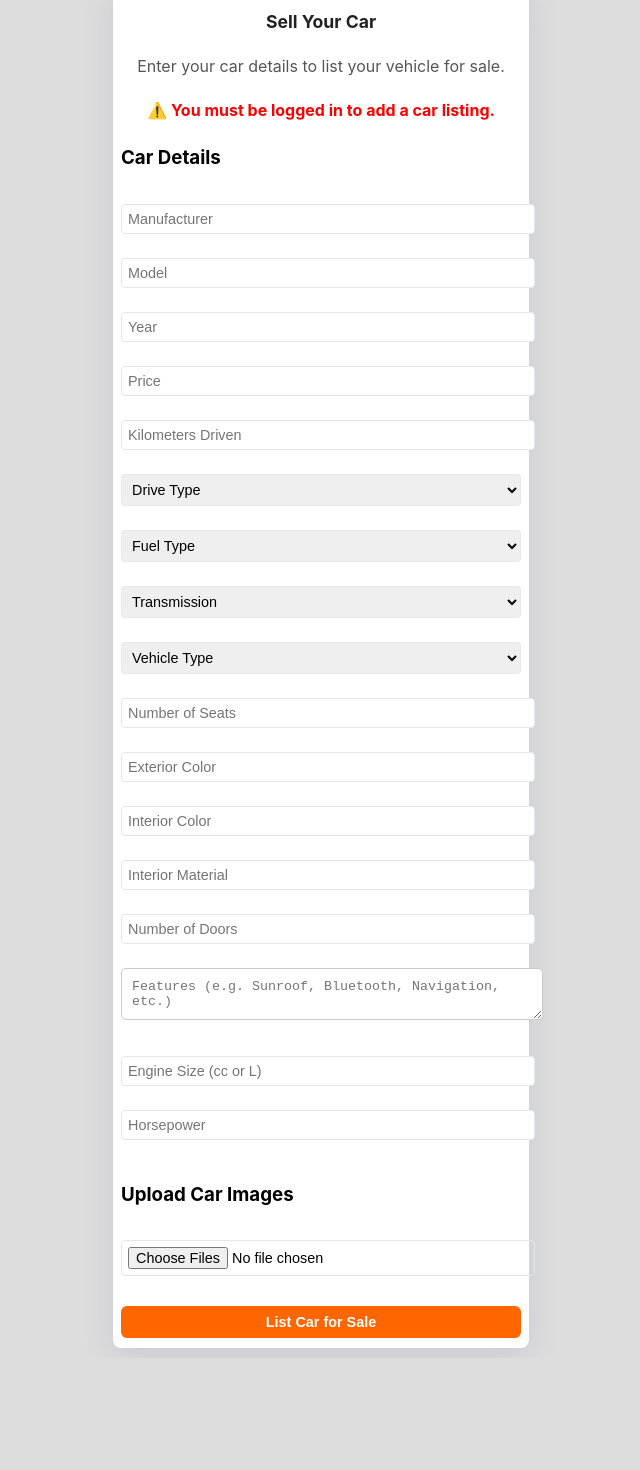
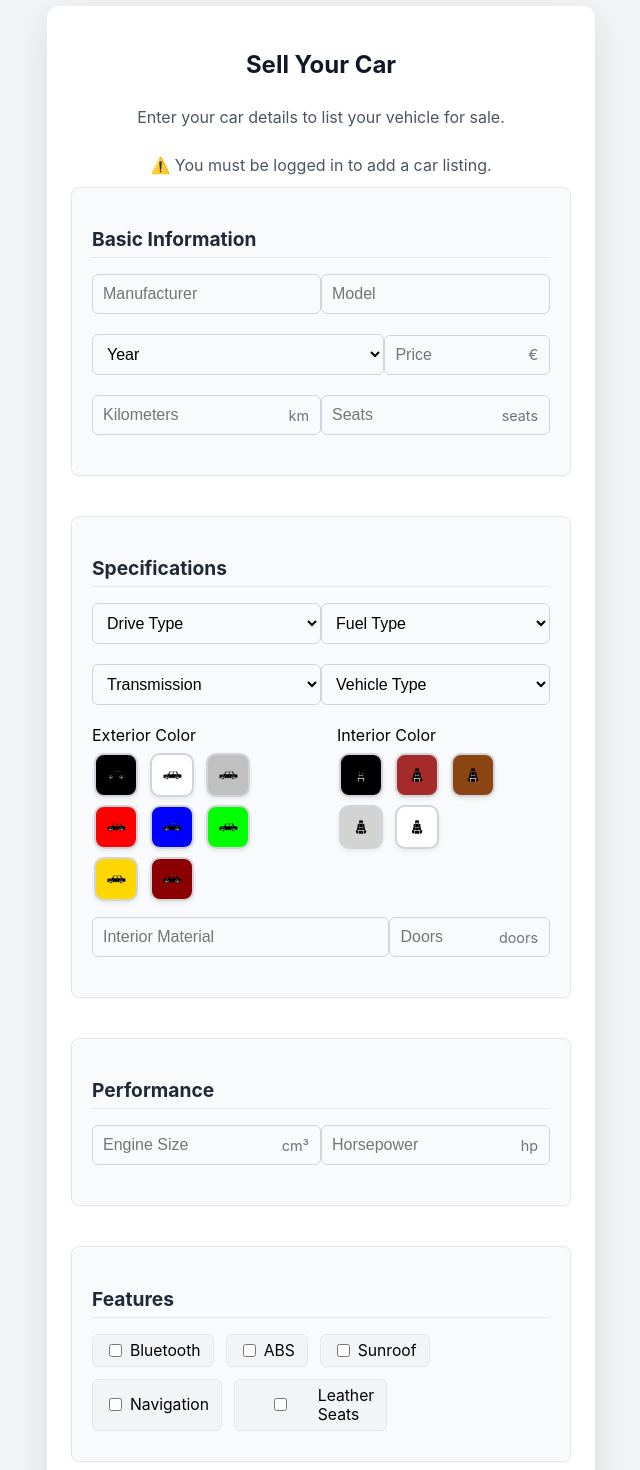
Before and after one commit to gjoremkv/Car_web, a React (Create React App) app: page /sell in a window 1280 px wide. Shown: the part 80-1550 px from the top of the page, without its empty margins (319-959 px from the left). Before the commit the page ends 1438 px from the top, so only its background shows below. Built offline with nearby package versions, Linux system fonts and the light colour scheme.

Commit message:
Updating Sales section frontend

```diff
--- a/src/SalesSection.css
+++ b/src/SalesSection.css
@@ -2,17 +2,17 @@
    General Page Styling
    ============================== */
 .sales-outer-container {
-    background-color: #dddddd;
-    padding: 10px 0; /* Adds space around the section */
+  background-color: #f1f1f1;
+  padding: 20px 0;
 }
 
 .sales-inner-container {
-    max-width: 600px; /* Keeps width consistent */
+  max-width: 800px;
   margin: 0 auto;
-    background-color: #f5f5f5;
-    padding: 10px 8px;
-    border-radius: 6px;
-    box-shadow: 0px 4px 6px rgba(0, 0, 0, 0.1);
+  background-color: #fff;
+  padding: 20px;
+  border-radius: 10px;
+  box-shadow: 0px 8px 20px rgba(0, 0, 0, 0.1);
 }
 
 /* ==============================
@@ -21,37 +21,37 @@
 .sales-container {
   display: flex;
   justify-content: space-between;
-    flex-wrap: nowrap;
-    gap: 6px;
-    overflow-x: auto;
+  flex-wrap: wrap;
+  gap: 12px;
 }
 
 .sales-item {
-    flex: 1 1 15%;
+  flex: 1 1 30%;
   background-color: white;
-    padding: 4px;
-    border-radius: 4px;
+  padding: 10px;
+  border-radius: 6px;
   text-align: center;
-    font-size: 0.9rem;
+  font-size: 1rem;
+  box-shadow: 0 2px 6px rgba(0, 0, 0, 0.1);
 }
 
 .sales-image {
   width: 100%;
-    height: 48px;
-    background-color: #ddd;
+  height: 60px;
+  background-color: #eee;
   display: flex;
   align-items: center;
   justify-content: center;
-    font-size: 0.9rem;
-    color: #999;
-    border-radius: 2px;
+  font-size: 1rem;
+  color: #888;
+  border-radius: 4px;
 }
 
 .sales-number {
   margin-top: 8px;
-    font-size: 1.1rem;
+  font-size: 1.2rem;
   font-weight: bold;
-    color: #333;
+  color: #222;
 }
 
 /* ==============================
@@ -59,9 +59,9 @@
    ============================== */
 .premium-deals {
   background-color: white;
-    padding: 20px;
-    border-radius: 10px;
-    box-shadow: 0 4px 8px rgba(0, 0, 0, 0.1);
+  padding: 24px;
+  border-radius: 12px;
+  box-shadow: 0 6px 16px rgba(0, 0, 0, 0.08);
   flex: 1;
   display: flex;
   flex-direction: column;
@@ -69,91 +69,55 @@
 }
 
 .premium-deals h2 {
-    margin-bottom: 20px;
+  margin-bottom: 24px;
 }
 
 .deal-card {
-    background-color: #f5f5f5;
-    padding: 10px;
-    margin-bottom: 20px;
+  background-color: #fafafa;
+  padding: 16px;
+  margin-bottom: 24px;
   border-radius: 10px;
   text-align: center;
-    box-shadow: 0 2px 4px rgba(0, 0, 0, 0.1);
+  box-shadow: 0 4px 10px rgba(0, 0, 0, 0.06);
 }
 
 .deal-card img {
   width: 100%;
   height: auto;
-    border-radius: 5px;
+  border-radius: 8px;
 }
 
 /* ==============================
-   Car Listing Form Styling
+   Modern Sales Section Card Styles
    ============================== */
-.form-group {
-    display: flex;
-    justify-content: space-between;
-    margin-bottom: 20px;
-}
-
-.form-group input {
-    width: 48%;
-    padding: 10px;
-    border-radius: 5px;
-    border: 1px solid #ccc;
-}
-
-textarea {
-    width: 100%;
-    padding: 10px;
-    border-radius: 5px;
-    border: 1px solid #ccc;
-    margin-bottom: 20px;
-}
-
-/* ==============================
-   Button Styling
-   ============================== */
-.next-btn {
-    background-color: #ffcc00;
-    padding: 10px 20px;
-    border: none;
-    border-radius: 5px;
-    cursor: pointer;
-}
-
-.next-btn:hover {
-    background-color: #ffaa00;
-}
-
-/* --- Modern Sales Section Card Styles --- */
 .sales-section-outer {
-  background: #dddddd;
-  min-height: 40vh;
-  padding: 10px 0;
+  background: #f3f4f6;
+  min-height: 50vh;
+  padding: 30px 0;
 }
 
 .sales-section-card {
   background: #fff;
-  max-width: 400px;
+  max-width: 500px;
   margin: 0 auto;
-  border-radius: 8px;
-  box-shadow: 0 8px 32px 0 rgba(31,38,135,0.10);
-  padding: 10px 8px;
+  border-radius: 12px;
+  box-shadow: 0 10px 40px rgba(0, 0, 0, 0.1);
+  padding: 24px;
   display: flex;
   flex-direction: column;
   align-items: center;
 }
 
 .sales-section-card h2 {
-  font-size: 1.1rem;
-  margin-bottom: 8px;
-  color: #222;
+  font-size: 1.5rem;
+  margin-bottom: 12px;
+  color: #111827;
 }
 
 .sales-section-card p {
-  color: #555;
-  margin-bottom: 8px;
+  color: #4b5563;
+  margin-bottom: 12px;
+  text-align: center;
 }
 
 .sales-section-card form {
@@ -164,58 +128,275 @@ textarea {
 }
 
 .sales-section-card input,
-.sales-section-card select {
+.sales-section-card select,
+.sales-section-card textarea {
   width: 100%;
-  padding: 6px;
-  border-radius: 4px;
-  border: 1.5px solid #e5e7eb;
-  font-size: 0.9rem;
-  margin-bottom: 8px;
+  padding: 10px;
+  border-radius: 6px;
+  border: 1px solid #d1d5db;
+  font-size: 1rem;
+  background: #f9fafb;
+}
+
+.sales-section-card textarea {
+  min-height: 80px;
 }
 
 .sales-section-card button[type='submit'] {
-  background: #ff6600;
+  background: #ef4444;
   color: #fff;
   border: none;
   border-radius: 6px;
-  padding: 8px 0;
-  font-size: 0.9rem;
+  padding: 12px 0;
+  font-size: 1rem;
   font-weight: bold;
   cursor: pointer;
-  margin-top: 6px;
-  transition: background 0.2s;
+  transition: background 0.3s;
 }
 
 .sales-section-card button[type='submit']:hover {
-  background: #e65c00;
+  background: #dc2626;
 }
 
 .sales-section-card .image-preview {
+  max-width: 100%;
+  border-radius: 8px;
+  border: 1px solid #e5e7eb;
+  box-shadow: 0 4px 10px rgba(0, 0, 0, 0.06);
+}
+
+.image-preview-container {
+  display: grid;
+  grid-template-columns: repeat(auto-fill, minmax(120px, 1fr));
+  gap: 10px;
+  margin-top: 12px;
+}
+
+.features-checkboxes {
+  display: flex;
+  flex-wrap: wrap;
+  gap: 12px;
+  margin-bottom: 10px;
+}
+.features-checkboxes label {
+  font-size: 0.98rem;
+  background: #f3f4f6;
+  padding: 6px 12px;
+  border-radius: 6px;
+  border: 1px solid #e5e7eb;
+  cursor: pointer;
+  display: flex;
+  align-items: center;
+  gap: 4px;
+}
+.features-checkboxes input[type='checkbox'] {
+  margin-right: 4px;
+}
+
+.price-suggestion-bar {
+  margin-top: -8px;
+  margin-bottom: 10px;
+}
+.bar {
+  display: flex;
+  height: 8px;
+  overflow: hidden;
+  border-radius: 4px;
+  margin-bottom: 4px;
+}
+.bar > div {
+  flex: 1;
+}
+.green { background: #4CAF50; }
+.yellow { background: #FFC107; }
+.red { background: #F44336; }
+.price-label {
+  font-size: 0.75rem;
+  color: #555;
+}
+
+.image-preview-grid {
+  display: flex;
+  flex-wrap: wrap;
+  gap: 8px;
+}
+.image-preview-item {
+  position: relative;
+  width: 100px;
+  height: 75px;
+}
+.image-preview-item img {
+  width: 100%;
+  height: 100%;
+  object-fit: cover;
+  border-radius: 6px;
+  border: 1px solid #ccc;
+}
+.remove-btn {
+  position: absolute;
+  top: -8px;
+  right: -8px;
+  background: #e53935;
+  color: white;
+  border: none;
+  border-radius: 50%;
+  cursor: pointer;
+  width: 20px;
+  height: 20px;
+  font-size: 14px;
+  line-height: 18px;
+}
+
+.car-icon,
+.interior-icon {
+  font-size: 16px;
+  display: flex;
+  align-items: center;
+  justify-content: center;
+  color: white;
+}
+
+.interior-icon {
+  font-size: 18px;
+}
+
+.color-swatch {
+  width: 38px;
+  height: 38px;
+  border-radius: 8px;
+  border: 2px solid #d1d5db;
+  cursor: pointer;
+  transition: all 0.2s ease;
+  display: flex;
+  align-items: center;
+  justify-content: center;
+  overflow: hidden;
+  background: transparent;
+  margin: 0 2px;
+}
+
+.color-swatch:hover {
+  transform: scale(1.08);
+  box-shadow: 0 0 6px rgba(0, 0, 0, 0.15);
+}
+
+.color-swatch.selected {
+  border: 3px solid #111827;
+  box-shadow: 0 0 0 2px rgba(59, 130, 246, 0.3);
+}
+
+.swatch-icon {
+  width: 60%;
+  height: 60%;
+  object-fit: contain;
   display: block;
-  margin: 0 auto 16px auto;
-  max-width: 100%;
-  border-radius: 6px;
-  border: 1.5px solid #e5e7eb;
-  box-shadow: 0 2px 8px rgba(0,0,0,0.08);
+  pointer-events: none;
+}
+
+.color-section {
+  display: flex;
+  justify-content: space-between;
+  gap: 32px;
+  margin-bottom: 16px;
+  flex-wrap: wrap;
+}
+
+.color-picker-group {
+  flex: 1;
+  min-width: 200px;
+}
+
+.color-swatch-row {
+  display: flex;
+  flex-wrap: wrap;
+  gap: 8px;
+  margin-top: 8px;
+}
+
+.color-swatch {
+  width: 44px;
+  height: 44px;
+  border-radius: 10px;
+  border: 2px solid #d1d5db;
+  cursor: pointer;
+  transition: all 0.2s ease;
+  display: flex;
+  align-items: center;
+  justify-content: center;
+  background: #fff;
+  box-shadow: 0 2px 4px rgba(0, 0, 0, 0.08);
+}
+
+.color-swatch.selected {
+  border: 3px solid #2563eb;
+  box-shadow: 0 0 0 3px rgba(59, 130, 246, 0.3);
+}
+
+.color-swatch:hover {
+  transform: scale(1.1);
+}
+
+.swatch-icon {
+  width: 22px;
+  height: 22px;
+  object-fit: contain;
+}
+
+.form-section {
+  background: #f9fafb;
+  border: 1px solid #e5e7eb;
+  border-radius: 8px;
+  padding: 20px;
+  margin-bottom: 24px;
+  box-shadow: 0 1px 3px rgba(0, 0, 0, 0.04);
+}
+
+.form-section h3 {
+  font-size: 1.2rem;
+  margin-bottom: 16px;
+  color: #1f2937;
+  border-bottom: 1px solid #e5e7eb;
+  padding-bottom: 6px;
+}
+
+.input-with-unit {
+  position: relative;
+  display: flex;
+  align-items: center;
+}
+
+.input-with-unit input {
+  width: 100%;
+  padding-right: 48px;
+}
+
+.unit-label {
+  position: absolute;
+  right: 12px;
+  color: #6b7280;
+  font-size: 0.9rem;
+  pointer-events: none;
 }
 
 /* ==============================
    Responsive Design
    ============================== */
-@media (max-width: 1200px) {
-    .sales-container {
-        gap: 10px;
-    }
+@media (max-width: 768px) {
+  .sales-item {
+    flex: 1 1 45%;
   }
 
-@media (max-width: 768px) {
-    .sales-item {
-        flex: 1 1 20%;
+  .sales-section-card {
+    padding: 16px;
   }
 }
 
 @media (max-width: 480px) {
   .sales-item {
-        flex: 1 1 25%;
+    flex: 1 1 100%;
+  }
+
+  .sales-section-card h2 {
+    font-size: 1.3rem;
   }
 }
--- a/src/SalesSection.jsx
+++ b/src/SalesSection.jsx
@@ -1,5 +1,7 @@
 import React, { useState, useEffect } from 'react';
 import './SalesSection.css';
+import carIcon from './icons/auto-icon-15.png';
+import seatIcon from './icons/car-interior.png';
 
 const SalesSection = () => {
   const [carData, setCarData] = useState({
@@ -22,24 +24,49 @@ const SalesSection = () => {
     horsepower: '',
   });
 
-  const [images, setImages] = useState([]); // Store multiple images
-  const [preview, setPreview] = useState([]); // Store multiple previews
+  const [images, setImages] = useState([]);
+  const [preview, setPreview] = useState([]);
   const [successMessage, setSuccessMessage] = useState('');
   const [errorMessage, setErrorMessage] = useState('');
   const [isLoggedIn, setIsLoggedIn] = useState(false);
 
+  const interiorColors = ['#000000', '#A52A2A', '#8B4513', '#D3D3D3', '#FFFFFF'];
+  const exteriorColors = ['#000000', '#FFFFFF', '#C0C0C0', '#FF0000', '#0000FF', '#00FF00', '#FFD700', '#8B0000'];
+
+  const colorMap = {
+    '#FF0000': 'red',
+    '#000000': 'black',
+    '#FFFFFF': 'white',
+    '#C0C0C0': 'silver',
+    '#0000FF': 'blue',
+    '#00FF00': 'lime',
+    '#FFD700': 'gold',
+    '#8B0000': 'darkred',
+    '#A52A2A': 'brown',
+    '#8B4513': 'saddlebrown',
+    '#D3D3D3': 'lightgray',
+  };
+
   useEffect(() => {
     const token = localStorage.getItem('token');
-    console.log("Checking local storage for token:", token);
-    if (token) {
-      setIsLoggedIn(true);
-    } else {
-      setIsLoggedIn(false);
-    }
+    setIsLoggedIn(!!token);
   }, []);
 
   const handleChange = (e) => {
     setCarData({ ...carData, [e.target.name]: e.target.value });
+  };
+
+  const handleColorSelect = (field, hex) => {
+    const name = colorMap[hex] || hex;
+    setCarData({ ...carData, [field]: name });
+  };
+
+  const handleCheckboxChange = (e) => {
+    const value = e.target.value;
+    const checked = e.target.checked;
+    const current = carData.features ? carData.features.split(', ') : [];
+    const updated = checked ? [...current, value] : current.filter(f => f !== value);
+    setCarData({ ...carData, features: updated.join(', ') });
   };
 
   const handleImageChange = (e) => {
@@ -48,14 +75,19 @@ const SalesSection = () => {
     setPreview(prev => [...prev, ...files.map(file => URL.createObjectURL(file))]);
   };
 
+  const handleRemoveImage = (idx) => {
+    const updatedPreview = preview.filter((_, i) => i !== idx);
+    const updatedImages = images.filter((_, i) => i !== idx);
+    setPreview(updatedPreview);
+    setImages(updatedImages);
+  };
+
   const handleSubmit = async (e) => {
     e.preventDefault();
     setSuccessMessage('');
     setErrorMessage('');
 
     const token = localStorage.getItem('token');
-    console.log("Token retrieved from localStorage before sending request:", token);
-
     if (!token) {
       setErrorMessage('You must be logged in to add a listing.');
       return;
@@ -66,7 +98,6 @@ const SalesSection = () => {
     images.forEach(img => formData.append('images', img));
 
     try {
-      console.log("Sending request to backend...");
       const response = await fetch('http://localhost:5000/add-car', {
         method: 'POST',
         body: formData,
@@ -75,31 +106,14 @@ const SalesSection = () => {
         },
       });
 
-      console.log("Response status:", response.status);
       const data = await response.json();
-      console.log("Response from server:", data);
 
       if (response.ok) {
-        console.log("Car listing successful:", data);
         setSuccessMessage(data.message);
         setCarData({
-          manufacturer: '',
-          model: '',
-          year: '',
-          price: '',
-          driveType: '',
-          fuel: '',
-          transmission: '',
-          seats: '',
-          kilometers: '',
-          vehicleType: '',
-          color: '',
-          interiorColor: '',
-          interiorMaterial: '',
-          doors: '',
-          features: '',
-          engineCubic: '',
-          horsepower: '',
+          manufacturer: '', model: '', year: '', price: '', driveType: '', fuel: '', transmission: '',
+          seats: '', kilometers: '', vehicleType: '', color: '', interiorColor: '', interiorMaterial: '',
+          doors: '', features: '', engineCubic: '', horsepower: '',
         });
         setImages([]);
         setPreview([]);
@@ -107,7 +121,6 @@ const SalesSection = () => {
         setErrorMessage(data.message || 'Failed to upload car');
       }
     } catch (error) {
-      console.error('Error uploading car:', error);
       setErrorMessage('An error occurred while uploading the car');
     }
   };
@@ -120,20 +133,82 @@ const SalesSection = () => {
 
         {!isLoggedIn && (
           <div className="login-warning">
-            <p style={{ color: 'red', fontWeight: 'bold' }}>
-              ⚠️ You must be logged in to add a car listing.
-            </p>
+            <p className="warning-text">⚠️ You must be logged in to add a car listing.</p>
           </div>
         )}
 
         <form onSubmit={handleSubmit} encType="multipart/form-data">
-          <h3>Car Details</h3>
+          <div className="form-section">
+            <h3>Basic Information</h3>
+            <div className="form-row">
               <input type="text" name="manufacturer" placeholder="Manufacturer" value={carData.manufacturer} onChange={handleChange} required />
               <input type="text" name="model" placeholder="Model" value={carData.model} onChange={handleChange} required />
-          <input type="number" name="year" placeholder="Year" value={carData.year} onChange={handleChange} required />
-          <input type="number" name="price" placeholder="Price" value={carData.price} onChange={handleChange} required />
-          <input type="number" name="kilometers" placeholder="Kilometers Driven" value={carData.kilometers} onChange={handleChange} required />
+            </div>
+            <div className="form-row">
+              <select name="year" value={carData.year} onChange={handleChange} required>
+                <option value="">Year</option>
+                {Array.from({ length: 2025 - 1940 + 1 }, (_, i) => 2025 - i).map((year) => (
+                  <option key={year} value={year}>{year}</option>
+                ))}
+              </select>
+              <div className="input-with-unit">
+                <input
+                  type="number"
+                  name="price"
+                  placeholder="Price"
+                  value={carData.price}
+                  onChange={handleChange}
+                  min="0"
+                  step="100"
+                  required
+                />
+                <span className="unit-label">€</span>
+              </div>
+            </div>
+            {carData.price && (
+              <div className="price-suggestion-bar">
+                <div className="bar">
+                  <div className="green"></div>
+                  <div className="yellow"></div>
+                  <div className="red"></div>
+                </div>
+                <p className="price-label">Suggested price range: €20,000 – €35,000</p>
+              </div>
+            )}
+            <div className="form-row">
+              <div className="input-with-unit">
+                <input
+                  type="number"
+                  name="kilometers"
+                  placeholder="Kilometers"
+                  value={carData.kilometers}
+                  onChange={handleChange}
+                  min="0"
+                  step="1000"
+                  inputMode="numeric"
+                  required
+                />
+                <span className="unit-label">km</span>
+              </div>
+              <div className="input-with-unit">
+                <input
+                  type="number"
+                  name="seats"
+                  placeholder="Seats"
+                  value={carData.seats}
+                  onChange={handleChange}
+                  min="1"
+                  step="1"
+                  inputMode="numeric"
+                />
+                <span className="unit-label">seats</span>
+              </div>
+            </div>
+          </div>
 
+          <div className="form-section">
+            <h3>Specifications</h3>
+            <div className="form-row">
               <select name="driveType" value={carData.driveType} onChange={handleChange}>
                 <option value="">Drive Type</option>
                 <option value="FWD">Front-Wheel Drive</option>
@@ -141,22 +216,21 @@ const SalesSection = () => {
                 <option value="AWD">All-Wheel Drive</option>
                 <option value="4WD">4-Wheel Drive</option>
               </select>
-
               <select name="fuel" value={carData.fuel} onChange={handleChange}>
                 <option value="">Fuel Type</option>
-            <option value="Gasoline">Gasoline</option>
+                <option value="Petrol">Petrol</option>
                 <option value="Diesel">Diesel</option>
                 <option value="Electric">Electric</option>
                 <option value="Hybrid">Hybrid</option>
               </select>
-
+            </div>
+            <div className="form-row">
               <select name="transmission" value={carData.transmission} onChange={handleChange}>
                 <option value="">Transmission</option>
                 <option value="Automatic">Automatic</option>
                 <option value="Manual">Manual</option>
                 <option value="CVT">CVT</option>
               </select>
-
               <select name="vehicleType" value={carData.vehicleType} onChange={handleChange}>
                 <option value="">Vehicle Type</option>
                 <option value="Sedan">Sedan</option>
@@ -165,25 +239,125 @@ const SalesSection = () => {
                 <option value="Van">Van</option>
                 <option value="Coupe">Coupe</option>
               </select>
+            </div>
+            <div className="form-row color-section">
+              <div className="color-picker-group">
+                <label>Exterior Color</label>
+                <div className="color-swatch-row">
+                  {exteriorColors.map((color) => (
+                    <button
+                      key={color}
+                      type="button"
+                      className={`color-swatch${carData.color === color ? ' selected' : ''}`}
+                      style={{ backgroundColor: color }}
+                      onClick={() => handleColorSelect('color', color)}
+                      title={color}
+                    >
+                      <img src={carIcon} alt="Car" className="swatch-icon" />
+                    </button>
+                  ))}
+                </div>
+                <input type="hidden" name="color" value={carData.color} />
+              </div>
 
-          <input type="number" name="seats" placeholder="Number of Seats" value={carData.seats} onChange={handleChange} required />
+              <div className="color-picker-group">
+                <label>Interior Color</label>
+                <div className="color-swatch-row">
+                  {interiorColors.map((color) => (
+                    <button
+                      key={color}
+                      type="button"
+                      className={`color-swatch${carData.interiorColor === color ? ' selected' : ''}`}
+                      style={{ backgroundColor: color }}
+                      onClick={() => handleColorSelect('interiorColor', color)}
+                      title={color}
+                    >
+                      <img src={seatIcon} alt="Seat" className="swatch-icon" />
+                    </button>
+                  ))}
+                </div>
+                <input type="hidden" name="interiorColor" value={carData.interiorColor} />
+              </div>
+            </div>
+            <div className="form-row">
+              <input type="text" name="interiorMaterial" placeholder="Interior Material" value={carData.interiorMaterial} onChange={handleChange} />
+              <div className="input-with-unit">
+                <input
+                  type="number"
+                  name="doors"
+                  placeholder="Doors"
+                  value={carData.doors}
+                  onChange={handleChange}
+                  min="1"
+                  step="1"
+                />
+                <span className="unit-label">doors</span>
+              </div>
+            </div>
+          </div>
 
-          {/* New fields for more car options */}
-          <input type="text" name="color" placeholder="Exterior Color" value={carData.color} onChange={handleChange} />
-          <input type="text" name="interiorColor" placeholder="Interior Color" value={carData.interiorColor} onChange={handleChange} />
-          <input type="text" name="interiorMaterial" placeholder="Interior Material" value={carData.interiorMaterial} onChange={handleChange} />
-          <input type="number" name="doors" placeholder="Number of Doors" value={carData.doors} onChange={handleChange} />
-          <textarea name="features" placeholder="Features (e.g. Sunroof, Bluetooth, Navigation, etc.)" value={carData.features} onChange={handleChange} />
+          <div className="form-section">
+            <h3>Performance</h3>
+            <div className="form-row">
+              <div className="input-with-unit">
+                <input
+                  type="number"
+                  name="engineCubic"
+                  placeholder="Engine Size"
+                  value={carData.engineCubic}
+                  onChange={handleChange}
+                  min="700"
+                  step="100"
+                />
+                <span className="unit-label">cm³</span>
+              </div>
+              <div className="input-with-unit">
+                <input
+                  type="number"
+                  name="horsepower"
+                  placeholder="Horsepower"
+                  value={carData.horsepower}
+                  onChange={handleChange}
+                  min="50"
+                  step="5"
+                />
+                <span className="unit-label">hp</span>
+              </div>
+            </div>
+          </div>
 
-          <input type="number" name="engineCubic" placeholder="Engine Size (cc or L)" value={carData.engineCubic} onChange={handleChange} />
-          <input type="number" name="horsepower" placeholder="Horsepower" value={carData.horsepower} onChange={handleChange} />
+          <div className="form-section">
+            <h3>Features</h3>
+            <div className="features-checkboxes">
+              {['Bluetooth', 'ABS', 'Sunroof', 'Navigation', 'Leather Seats'].map((feature) => (
+                <label key={feature}>
+                  <input
+                    type="checkbox"
+                    name="features"
+                    value={feature}
+                    onChange={handleCheckboxChange}
+                    checked={carData.features.includes(feature)}
+                  />
+                  {feature}
+                </label>
+              ))}
+            </div>
+          </div>
 
+          <div className="form-section">
             <h3>Upload Car Images</h3>
             <input type="file" accept="image/*" onChange={handleImageChange} multiple />
-
-          {preview && preview.length > 0 && preview.map((src, idx) => (
-            <img key={idx} src={src} alt={`Car Preview ${idx+1}`} className="image-preview" />
+            {preview.length > 0 && (
+              <div className="image-preview-grid">
+                {preview.map((src, idx) => (
+                  <div key={idx} className="image-preview-item">
+                    <img src={src} alt={`Car Preview ${idx + 1}`} />
+                    <button type="button" className="remove-btn" onClick={() => handleRemoveImage(idx)}>✕</button>
+                  </div>
                 ))}
+              </div>
+            )}
+          </div>
 
           <button type="submit" disabled={!isLoggedIn}>List Car for Sale</button>
         </form>
```
Also changed, not shown: src/icons/auto-icon-15.png (added), src/icons/car-interior.png (added). Lines whose indentation alone changed are shown as unchanged.
